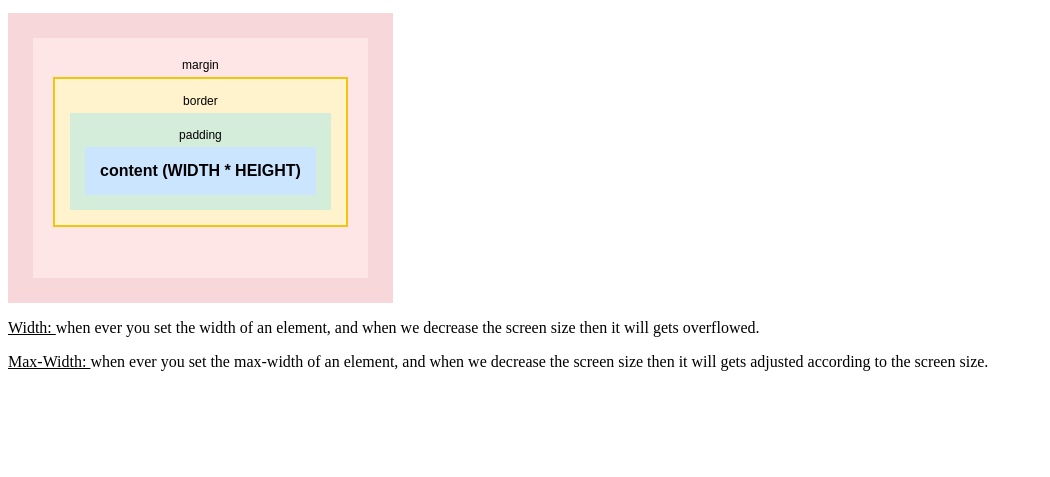
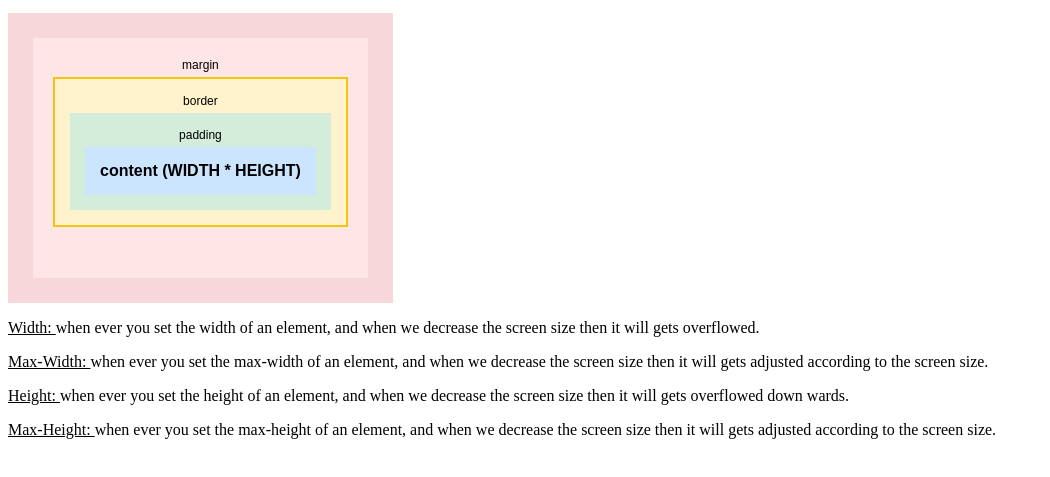
Before and after one commit to SACHITH31/web_dev, a plain HTML site: page frontend/02_css/03_box_modelling/index.html in a window 1280 px wide. Shown: the part 101-578 px from the top of the page, without its empty margins (0-1050 px from the left). Drawn offline with Linux system fonts and the light colour scheme.

Commit message:
added about the height and max-height

```diff
--- a/frontend/02_css/03_box_modelling/index.html
+++ b/frontend/02_css/03_box_modelling/index.html
@@ -60,5 +60,10 @@
     <p><u>Max-Width: </u>when ever you set the max-width of an element, and when we decrease the screen size then it will gets adjusted according to the screen size.</p>
 </div>
 
+<div class="height_max-height">
+    <p><u>Height: </u>when ever you set the height of an element, and when we decrease the screen size then it will gets overflowed down wards.</p>
+    <p><u>Max-Height: </u>when ever you set the max-height of an element, and when we decrease the screen size then it will gets adjusted according to the screen size.</p>
+</div>
+
 </body>
 </html>
```
